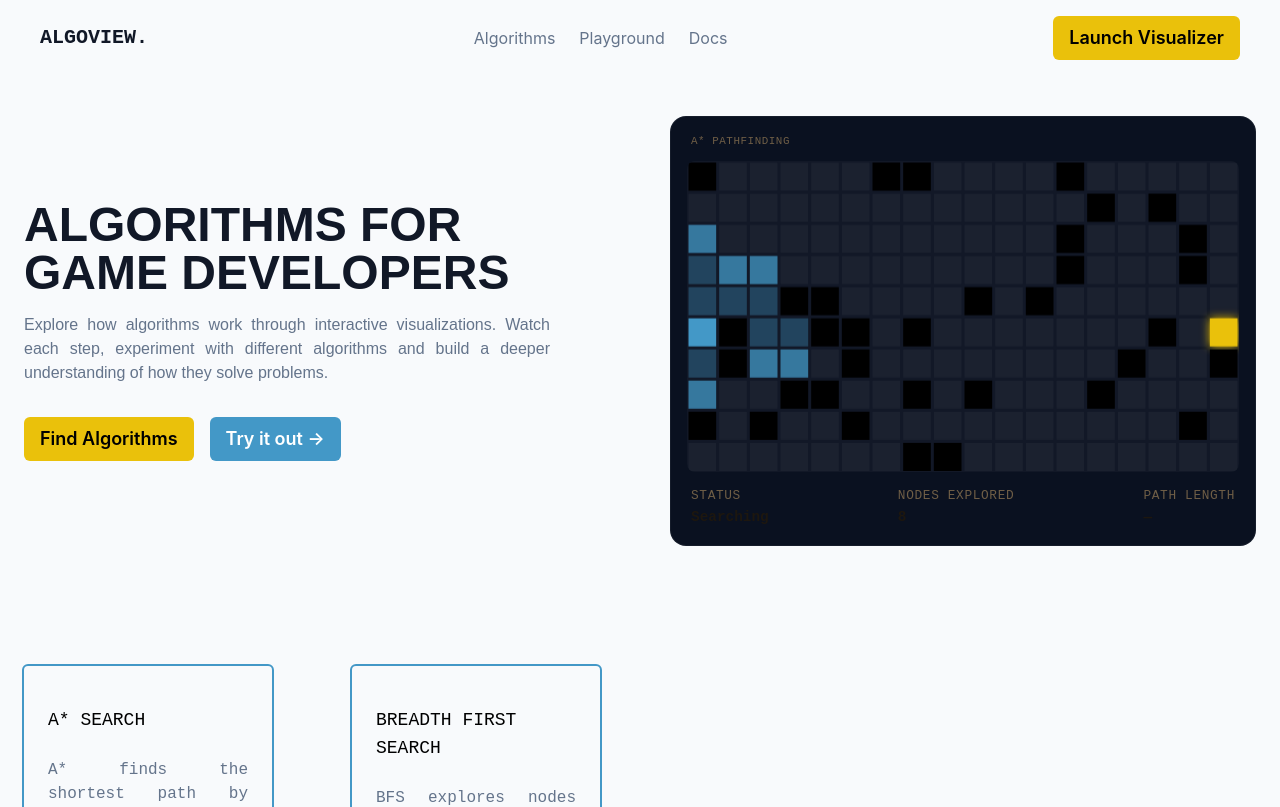
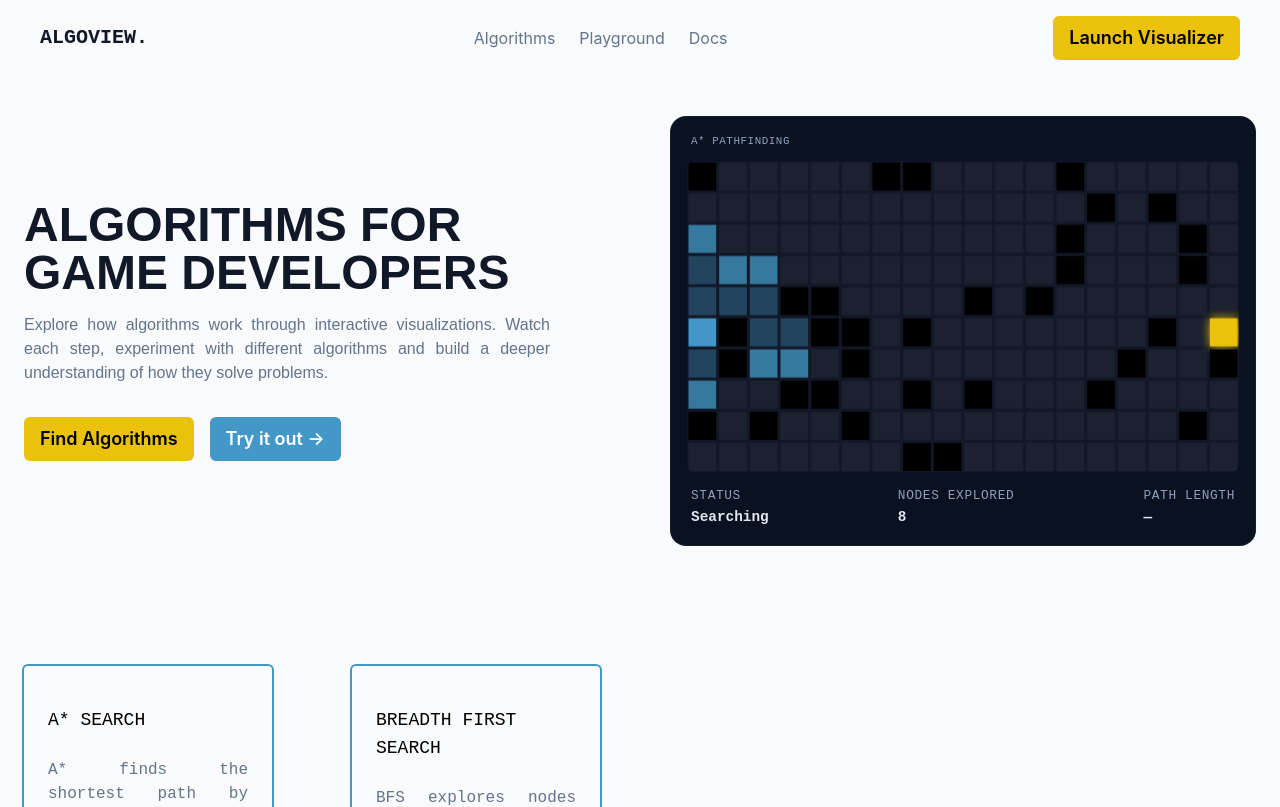
Before and after one commit to ricardo-woo/algorithm-visualizer, a React app in the folder algo-visualizer/: page /#/ in a window 1280 px wide. Shown: the top 807 px of the page. Built offline with nearby package versions, Linux system fonts and the light colour scheme; the HTML template or start-up script is replaced by a standard one.

Commit message:
feat: update text colors in FeaturedViewport for improved accessibility

```diff
--- a/algo-visualizer/src/components/FeaturedViewport.tsx
+++ b/algo-visualizer/src/components/FeaturedViewport.tsx
@@ -88,7 +88,7 @@ export const FeaturedViewport = () => {
   return (
     <div className="rounded-2xl border border-white/5 bg-[#0a1120] dark:bg-[#F5EEDF] p-4">
       <div className="mb-3 flex items-center gap-2 px-1">
-        <span className="font-tech text-[0.68rem] uppercase tracking-wider text-[#6F5E46]">
+        <span className="font-tech text-[0.68rem] uppercase tracking-wider text-[#90A1B9] dark:text-[#6F5E46]">
           {demo.label}
         </span>
       </div>
@@ -105,10 +105,10 @@ export const FeaturedViewport = () => {
       <div className="mt-3.5 flex justify-between px-1 font-tech">
         {demo.hudLabels.map((label, i) => (
           <div key={label} className="flex flex-col gap-0.5">
-            <span className="text-[0.8rem] uppercase tracking-wider text-[#6F5E46]">
+            <span className="text-[0.8rem] uppercase tracking-wider text-[#90A1B9] dark:text-[#6F5E46]">
               {label}
             </span>
-            <strong className="text-[0.9rem] font-semibold text-[#1D170F]">
+            <strong className="text-[0.9rem] font-semibold text-[#E2E8F0] dark:text-[#1D170F]">
               {hud[i]}
             </strong>
           </div>
```
